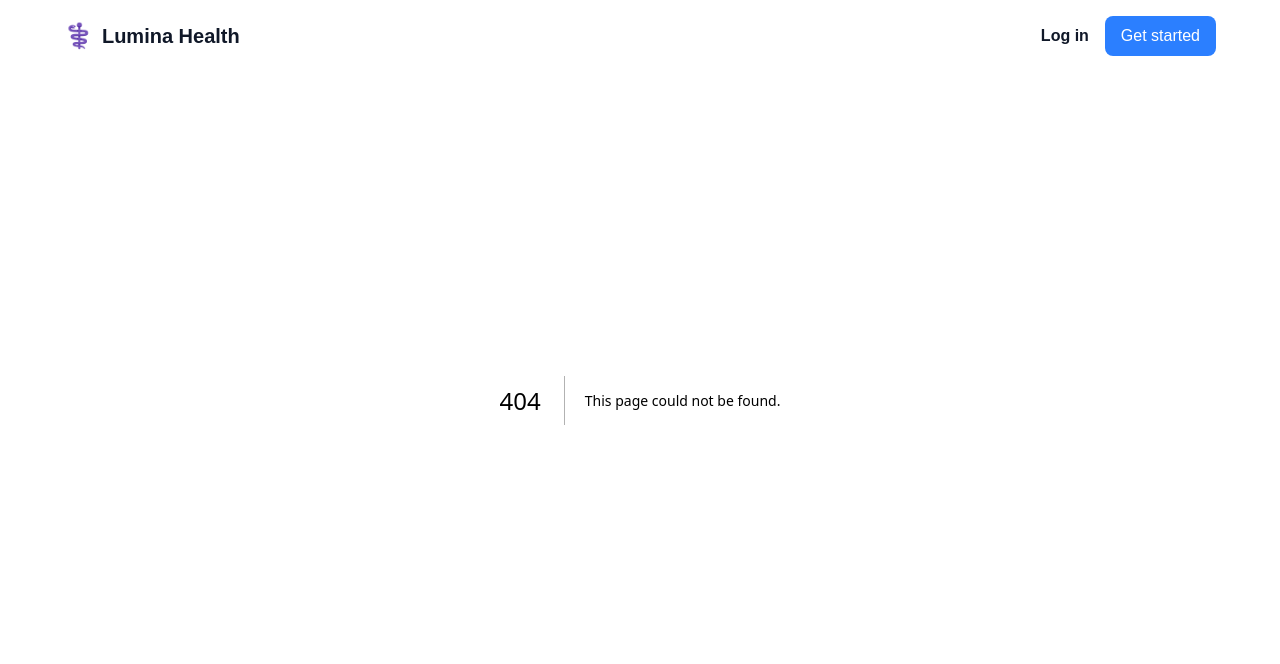
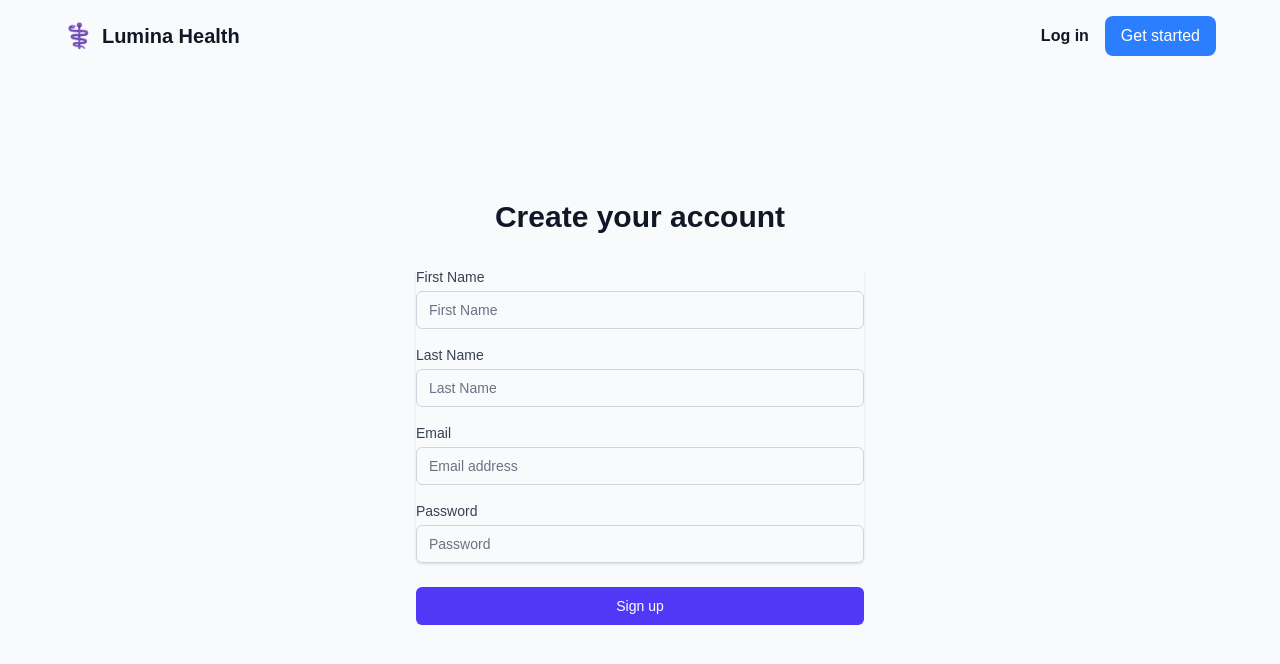
Before and after one commit to blackasta1997/myprofile, a Next.js app: page /signup in a window 1280 px wide. Before the commit this address had no page. Shown: the top 664 px of the page. Built offline with nearby package versions, Linux system fonts and the light colour scheme.

Commit message:
SignUp Form

```diff
--- /dev/null
+++ b/app/api/signup/route.ts
@@ -0,0 +1,37 @@
+import { NextRequest, NextResponse } from 'next/server';
+import { createSignupEntry } from '@/lib/contentfulManagement';
+
+export async function POST(request: NextRequest) {
+  try {
+    const body = await request.json();
+    const { firstName, lastName, email, password } = body;
+
+    // Validate required fields
+    if (!firstName || !lastName || !email || !password) {
+      return NextResponse.json(
+        { error: 'All fields are required' },
+        { status: 400 }
+      );
+    }
+
+    // Create entry in Contentful
+    const entry = await createSignupEntry({
+      firstName,
+      lastName,
+      email,
+      password,
+    });
+
+    return NextResponse.json(
+      { message: 'Signup successful', entryId: entry.sys.id },
+      { status: 201 }
+    );
+  } catch (error: any) {
+    console.error('Signup error:', error);
+    const errorMessage = error.message || 'Failed to create signup entry';
+    return NextResponse.json(
+      { error: errorMessage },
+      { status: 500 }
+    );
+  }
+}
--- /dev/null
+++ b/app/signup/page.tsx
@@ -0,0 +1,128 @@
+'use client';
+
+import { useState, FormEvent } from 'react';
+
+export default function SignupPage() {
+  const [formData, setFormData] = useState({
+    firstName: '',
+    lastName: '',
+    email: '',
+    password: '',
+  });
+  const [isLoading, setIsLoading] = useState(false);
+  const [message, setMessage] = useState<{ type: 'success' | 'error'; text: string } | null>(null);
+
+  const handleChange = (e: React.ChangeEvent<HTMLInputElement>) => {
+    const { id, value } = e.target;
+    setFormData((prev) => ({ ...prev, [id]: value }));
+  };
+
+  const handleSubmit = async (e: FormEvent) => {
+    e.preventDefault();
+    setIsLoading(true);
+    setMessage(null);
+
+    try {
+      const response = await fetch('/api/signup', {
+        method: 'POST',
+        headers: {
+          'Content-Type': 'application/json',
+        },
+        body: JSON.stringify(formData),
+      });
+
+      const data = await response.json();
+
+      if (response.ok) {
+        setMessage({ type: 'success', text: 'Signup successful!' });
+        setFormData({ firstName: '', lastName: '', email: '', password: '' });
+      } else {
+        setMessage({ type: 'error', text: data.error || 'Signup failed' });
+      }
+    } catch (error) {
+      setMessage({ type: 'error', text: 'An error occurred. Please try again.' });
+    } finally {
+      setIsLoading(false);
+    }
+  };
+
+  return (
+    <div className="min-h-screen flex items-center justify-center bg-gray-50 py-12 px-4 sm:px-6 lg:px-8">
+      <div className="max-w-md w-full space-y-8">
+        <div>
+          <h2 className="mt-6 text-center text-3xl font-extrabold text-gray-900">
+            Create your account
+          </h2>
+        </div>
+        <form className="mt-8 space-y-6" onSubmit={handleSubmit}>
+          <div className="rounded-md shadow-sm space-y-4">
+            <div>
+              <label htmlFor="firstName" className="block text-sm font-medium text-gray-700">
+                First Name
+              </label>
+              <input id="firstName" name="firstName" type="text" required value={formData.firstName} onChange={handleChange} className="mt-1 appearance-none relative block w-full px-3 py-2 border border-gray-300 placeholder-gray-500 text-gray-900 rounded-md focus:outline-none focus:ring-indigo-500 focus:border-indigo-500 sm:text-sm" placeholder="First Name" />
+            </div>
+            <div>
+              <label htmlFor="lastName" className="block text-sm font-medium text-gray-700">
+                Last Name
+              </label>
+              <input id="lastName" name="lastName" type="text" required value={formData.lastName} onChange={handleChange} className="mt-1 appearance-none relative block w-full px-3 py-2 border border-gray-300 placeholder-gray-500 text-gray-900 rounded-md focus:outline-none focus:ring-indigo-500 focus:border-indigo-500 sm:text-sm" placeholder="Last Name" />
+            </div>
+            <div>
+              <label htmlFor="email" className="block text-sm font-medium text-gray-700">
+                Email
+              </label>
+              <input
+                id="email"
+                name="email"
+                type="email"
+                required
+                value={formData.email}
+                onChange={handleChange}
+                className="mt-1 appearance-none relative block w-full px-3 py-2 border border-gray-300 placeholder-gray-500 text-gray-900 rounded-md focus:outline-none focus:ring-indigo-500 focus:border-indigo-500 sm:text-sm"
+                placeholder="Email address"
+              />
+            </div>
+            <div>
+              <label htmlFor="password" className="block text-sm font-medium text-gray-700">
+                Password
+              </label>
+              <input
+                id="password"
+                name="password"
+                type="password"
+                required
+                value={formData.password}
+                onChange={handleChange}
+                className="mt-1 appearance-none relative block w-full px-3 py-2 border border-gray-300 placeholder-gray-500 text-gray-900 rounded-md focus:outline-none focus:ring-indigo-500 focus:border-indigo-500 sm:text-sm"
+                placeholder="Password"
+              />
+            </div>
+          </div>
+
+          {message && (
+            <div
+              className={`p-3 rounded-md text-sm ${
+                message.type === 'success'
+                  ? 'bg-green-100 text-green-700'
+                  : 'bg-red-100 text-red-700'
+              }`}
+            >
+              {message.text}
+            </div>
+          )}
+
+          <div>
+            <button
+              type="submit"
+              disabled={isLoading}
+              className="group relative w-full flex justify-center py-2 px-4 border border-transparent text-sm font-medium rounded-md text-white bg-indigo-600 hover:bg-indigo-700 focus:outline-none focus:ring-2 focus:ring-offset-2 focus:ring-indigo-500 disabled:opacity-50 disabled:cursor-not-allowed"
+            >
+              {isLoading ? 'Signing up...' : 'Sign up'}
+            </button>
+          </div>
+        </form>
+      </div>
+    </div>
+  );
+}
--- /dev/null
+++ b/lib/contentfulManagement.ts
@@ -0,0 +1,56 @@
+import { createClient } from 'contentful-management';
+
+const getClient = () => {
+  const token = process.env.CONTENTFUL_MANAGEMENT_TOKEN;
+  const spaceId = process.env.CONTENTFUL_SPACE_ID;
+
+  if (!token) {
+    throw new Error('CONTENTFUL_MANAGEMENT_TOKEN is not defined in environment variables');
+  }
+  if (!spaceId) {
+    throw new Error('CONTENTFUL_SPACE_ID is not defined in environment variables');
+  }
+
+  return createClient({ accessToken: token });
+};
+
+export async function getEnvironment() {
+  const client = getClient();
+  const spaceId = process.env.CONTENTFUL_SPACE_ID!;
+
+  try {
+    const space = await client.getSpace(spaceId);
+    return await space.getEnvironment('master');
+  } catch (error: any) {
+    if (error.name === 'OrganizationAccessGrantRequired' || error.status === 401) {
+      throw new Error(
+        `Contentful access denied. Please ensure your CONTENTFUL_MANAGEMENT_TOKEN has access to space "${spaceId}". ` +
+        `Generate a new token at: https://app.contentful.com/account/profile/cma_tokens`
+      );
+    }
+    throw error;
+  }
+}
+
+export async function createSignupEntry(data: {
+  firstName: string;
+  lastName: string;
+  email: string;
+  password: string;
+}) {
+  const environment = await getEnvironment();
+
+  const entry = await environment.createEntry('signupPage', {
+    fields: {
+      firstName: { 'en-US': data.firstName },
+      lastName: { 'en-US': data.lastName },
+      email: { 'en-US': data.email },
+      password: { 'en-US': data.password },
+    },
+  });
+
+  // Publish the entry
+  await entry.publish();
+
+  return entry;
+}
--- a/package.json
+++ b/package.json
@@ -10,6 +10,7 @@
   },
   "dependencies": {
     "contentful": "^11.10.5",
+    "contentful-management": "^11.74.0",
     "next": "16.1.6",
     "react": "19.2.3",
     "react-dom": "19.2.3"
```
Also changed, not shown: 1 other file (tests, documents, lock files or other folders).
